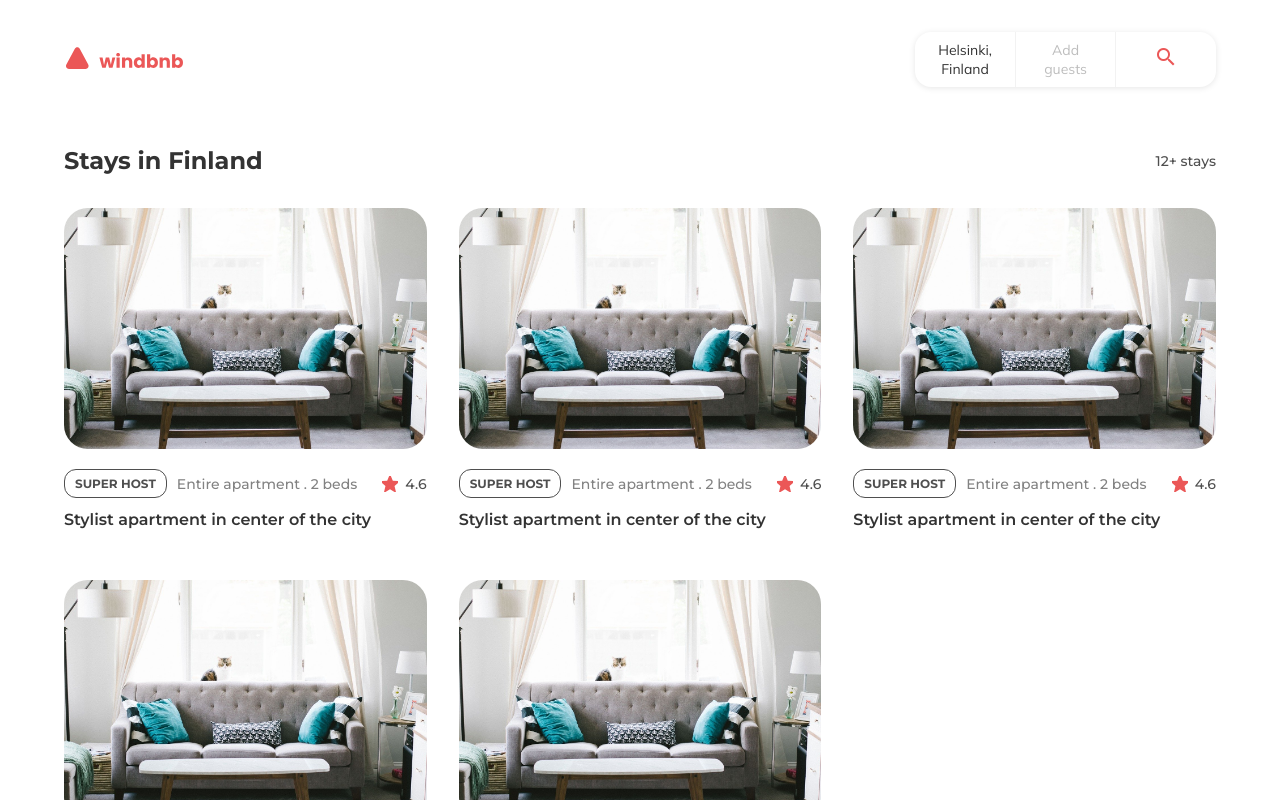
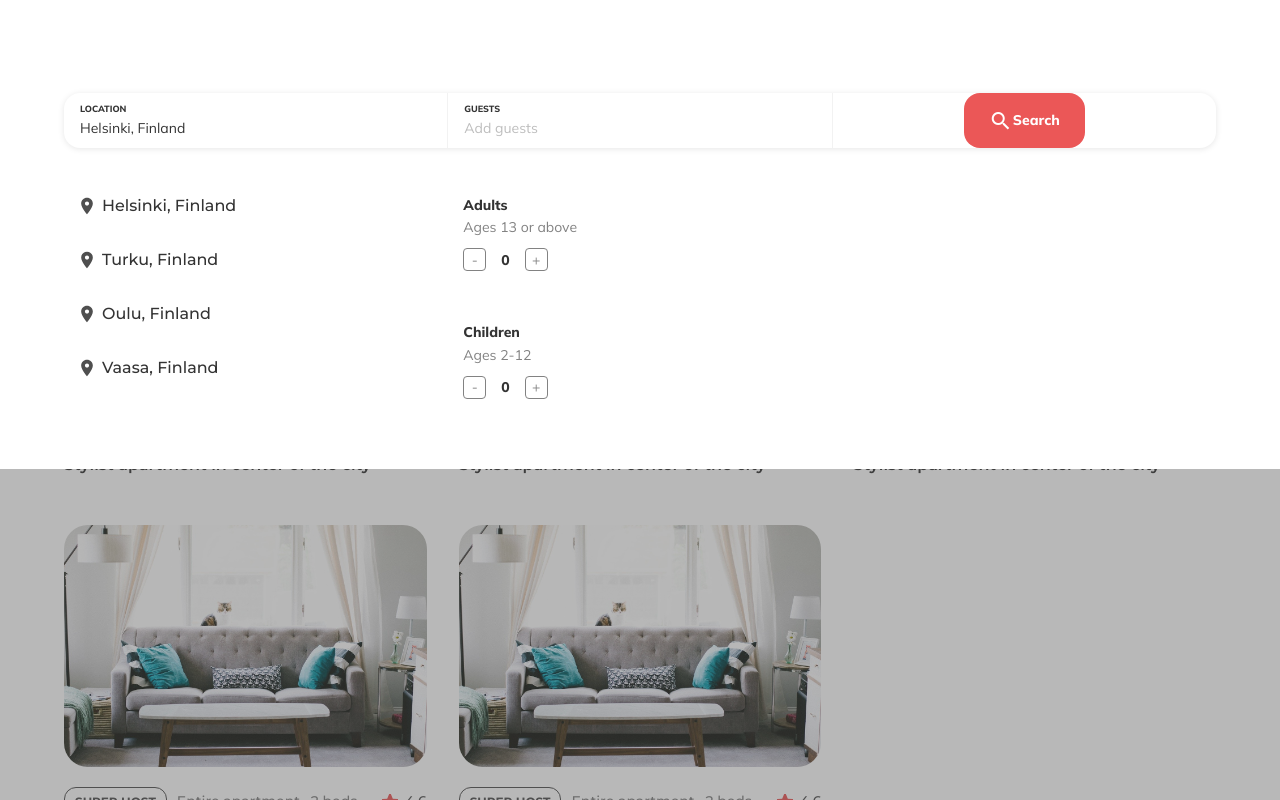
Before and after one commit to sasha-khbrv/devChallengesWindbnb, a React (Create React App) app: page / in a window 1280 px wide. Shown: the top 800 px of the page. Built offline with nearby package versions, Linux system fonts and the light colour scheme.

Commit message:
Added the FilterExpand component
Added the necessary styles. Added a hook to display the required filter.

```diff
--- a/src/App.js
+++ b/src/App.js
@@ -4,6 +4,7 @@ import Header from './Components/Header/Header';
 import Cards from './Components/Cards/Cards';
 import Footer from './Components/Footer/Footer';
 function App() {
+
   return (
     <div className="container">
       <Header />
--- a/src/Components/Header/Filter/Filter.jsx
+++ b/src/Components/Header/Filter/FilterCollapsed.jsx
@@ -1,12 +1,17 @@
 import React from 'react';
-function Filter() {
+function FilterCollapsed({filterState, setFilterState}) {
+
   return (
     <div className="filterContainer">
       <div className="filterBtn filterBtn-left">
-        <button className="btn">Helsinki, Finland</button>
+        <button className="btn" onClick={() => setFilterState(false)}>
+          Helsinki, Finland
+        </button>
       </div>
       <div className="filterBtn filterBtn-center">
-        <button className="btn btnPlaceholder">Add guests</button>
+        <button className="btn btnPlaceholder">
+          Add guests
+        </button>
       </div>
       <div className="filterBtn filterBtn-right">
         <button className="btn btnIcon"><span className="material-icons">search</span></button>
@@ -15,4 +20,4 @@ function Filter() {
   );
 }
 
-export default Filter;
+export default FilterCollapsed;
--- /dev/null
+++ b/src/Components/Header/Filter/FilterExpanded.jsx
@@ -0,0 +1,65 @@
+import React from 'react';
+function FilterExpanded({filterState, setFilterState}) {
+  return (
+    <div className="filterPageContainer">
+    <div className="filterContentContainer">
+    <div className="container">
+          <div className="filterContainer filterContainer-full">
+            <div className="filterItem filterBtn-left">
+              <button className="btn btnTitle">
+                <span className="buttonHelperText">Location</span>
+                Helsinki, Finland
+              </button>
+            </div>
+            <div className="filterItem filterBtn-center">
+              <button className="btn btnPlaceholder btnTitle">
+                <span className="buttonHelperText">Guests</span>
+                Add guests
+              </button>
+            </div>
+            <div className="filterItem filterBtn-right">
+              <button className="btn btnSolid">
+                <span className="material-icons">search</span>
+                Search
+              </button>
+            </div>
+          </div>
+
+          <div className="filterValue filterContainer-full">
+            <div className="filterItem">
+              <ul className="cityList">
+                <li>Helsinki, Finland</li>
+                <li>Turku, Finland</li>
+                <li>Oulu, Finland</li>
+                <li>Vaasa, Finland</li>
+              </ul>
+            </div>
+            <div className="filterItem guestsContainer">
+              <div className="guestItem">
+                <span className="filterTitleTypo">Adults</span>
+                <span className="filterHintTypo">Ages 13 or above</span>
+                <div>
+                  <button className="btn btnCount">-</button>
+                  <span className="filterTitleTypo"> 0 </span>
+                  <button className="btn btnCount">+</button>
+                </div>
+              </div>
+              <div className="guestItem">
+                <span className="filterTitleTypo">Children</span>
+                <span className="filterHintTypo">Ages 2-12</span>
+                <div>
+                  <button className="btn btnCount">-</button>
+                  <span className="filterTitleTypo"> 0 </span>
+                  <button className="btn btnCount">+</button>
+                </div>
+              </div>
+            </div>
+            <div className="filterItem"></div>
+          </div>
+    </div>
+    </div>
+    </div>
+  );
+}
+
+export default FilterExpanded;
--- a/src/Components/Header/Header.jsx
+++ b/src/Components/Header/Header.jsx
@@ -1,12 +1,23 @@
-import React from 'react';
+import React, { useState } from 'react';
 import Logo from './Logo/Logo';
-import Filter from './Filter/Filter';
+import FilterCollapsed from './Filter/FilterCollapsed';
+import FilterExpanded from './Filter/FilterExpanded';
+
 
 function Header() {
+  const [filterState, setFilterState] = useState(true);
+
+
+
   return (
     <header className="headerContainer">
-      <Logo />
-      <Filter />
+     {/*  {filterState && <Logo /> }
+      {
+        filterState
+          ? <FilterCollapsed filterState={filterState} setFilterState={setFilterState}/>
+          : <FilterExpanded filterState={filterState} setFilterState={setFilterState}/>
+      } */}
+    <FilterExpanded />
     </header>
   );
 }
--- a/src/Sass/atoms/button.scss
+++ b/src/Sass/atoms/button.scss
@@ -1,11 +1,14 @@
-.btn {
+.btnTypoBasic {
   font-family: 'Mulish', sans-serif;
   font-size: 0.875rem;
   line-height: 1.3em;
   text-align: center;
   color: $primary;
+}
+
+.btn {
+  @extend .btnTypoBasic;
   width: 100%;
-
   border-radius: 16px;
   border: none;
   background-color: transparent;
@@ -29,8 +32,12 @@
 
 .btnSolid {
   background-color: $accent;
-  height: 48px;
+  display: flex;
+  align-items: center;
+  justify-content: space-around;
   color: $white;
+  font-weight: 700;
+  padding: 0 25px;
 
   &:focus {
     outline: none;
@@ -58,3 +65,29 @@
     color: $accent-dark;
   }
 }
+
+.btnTitle {
+  display: flex;
+  flex-direction: column;
+  align-items: flex-start;
+  justify-content: center;
+}
+
+.buttonHelperText {
+  font-weight: 800;
+  font-size: 0.5625rem;
+  line-height: 1.2em;
+  text-transform: uppercase;
+  color: $primary;
+  margin-bottom: 4px;
+}
+
+.btnCount {
+  padding: 0;
+  height: 23px;
+  width: 23px;
+  border-radius: 4px;
+  text-align: center;
+  border: 1px solid $grey-3;
+  color: $grey-3;
+}
--- a/src/Sass/components/filter/filter.scss
+++ b/src/Sass/components/filter/filter.scss
@@ -1,3 +1,23 @@
+//Typo
+.filterTypo {
+  font-family: 'Mulish', sans-serif;
+  font-size: 0.875rem;
+  line-height: 1.3em;
+}
+
+.filterTitleTypo {
+  @extend .filterTypo;
+  color: $primary;
+  font-weight: 700;
+}
+
+.filterHintTypo {
+  @extend .filterTypo;
+  color: $grey-3;
+  font-weight: 400;
+}
+
+////////////////
 .filterContainer {
   display: flex;
   height: 55px;
@@ -6,14 +26,98 @@
   box-shadow: 0px 1px 6px rgba(0, 0, 0, 0.1);
 }
 
-//Inner parts
-.filterBtn {
+//Expand filter
+.filterPageContainer {
+  position: fixed;
+  top: 0;
+  left: 0;
+  z-index: 99;
+  background-color: rgba(79, 79, 79, 0.4);
+  height: 100vh;
   width: 100%;
 }
 
+.filterContentContainer {
+  background-color: white;
+  padding: 93px 0 70px;
+}
+
+.filterContainer-full {
+  width: 100%;
+  display: flex;
+  justify-content: space-between;
+    .filterItem {
+      flex: 1;
+    }
+    .btnSolid {
+      width: auto;
+      margin: 0 auto;
+    }
+}
+
+.filterValue {
+  margin-top: 48px;
+}
+
+//Inner parts
 .filterBtn-center {
   border-left: 1px solid $grey-0;
   border-right: 1px solid $grey-0;
+}
+
+.cityList {
+  margin: 0;
+  padding: 0;
+  list-style: none;
+  li {
+    margin: 0 16px 34px;
+    display: flex;
+    align-items: center;
+    cursor: pointer;
+    &:last-child {
+      margin-bottom: 0;
+    }
+    &:before {
+      content: "";
+      display: inline-block;
+      position: relative;
+      left: -3px;
+      height: 20px;
+      width: 14px;
+      background: url(../../../Images/location_on-24px.svg) no-repeat left center;
+      background-size: contain;
+      padding-right: 8px;
+    }
+    &:hover {
+      color: $accent;
+    }
+  }
+}
+
+.guestsContainer {
+  display: flex;
+  flex-direction: column;
+  margin-left: 23px;
+}
+
+.guestItem {
+  display: flex;
+  flex-direction: column;
+  &:first-child {
+    margin-bottom: 52px;
+  }
+  span {
+    margin-bottom: 4px;
+  }
+  div {
+    margin-top: 8px;
+    display: flex;
+    align-items: center;
+    justify-content: flex-start;
+    span {
+      margin: 0 15px;
+    }
+  }
 }
 
 @media (max-width: 560px) {
--- a/src/Sass/components/header/headerLayout.scss
+++ b/src/Sass/components/header/headerLayout.scss
@@ -5,3 +5,16 @@
   flex-wrap: wrap;
   margin: 32px 0 60px;
 }
+
+.headerContainer-full{
+  .logo {
+    display: none;
+  }
+  .filterContainer {
+    width: 100%;
+  }
+
+  .btn {
+    text-align: left;
+  }
+}
```
Also changed, not shown: src/Images/location_on-24px.svg (added), 1 other file (tests, documents, lock files or other folders).
